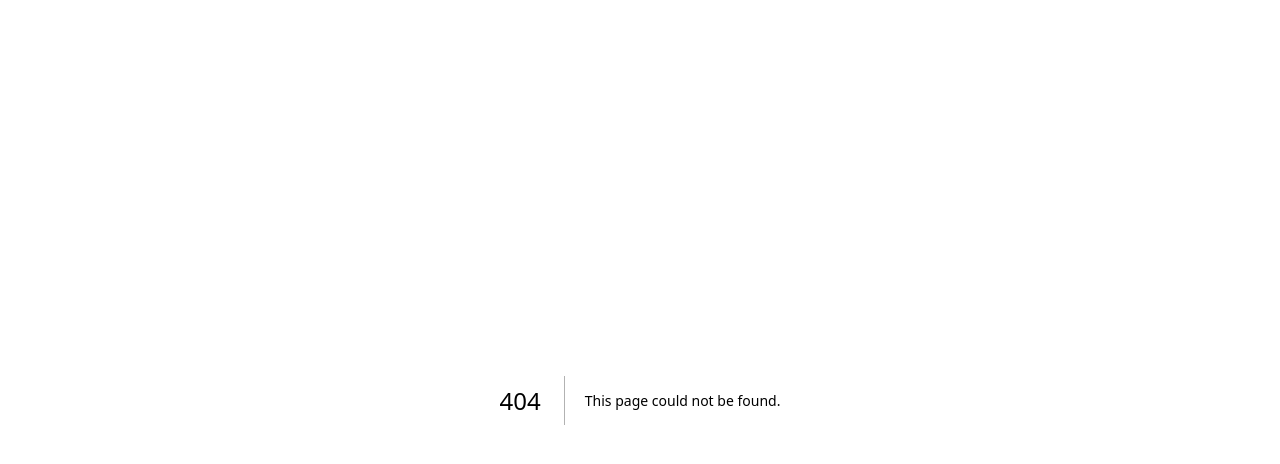
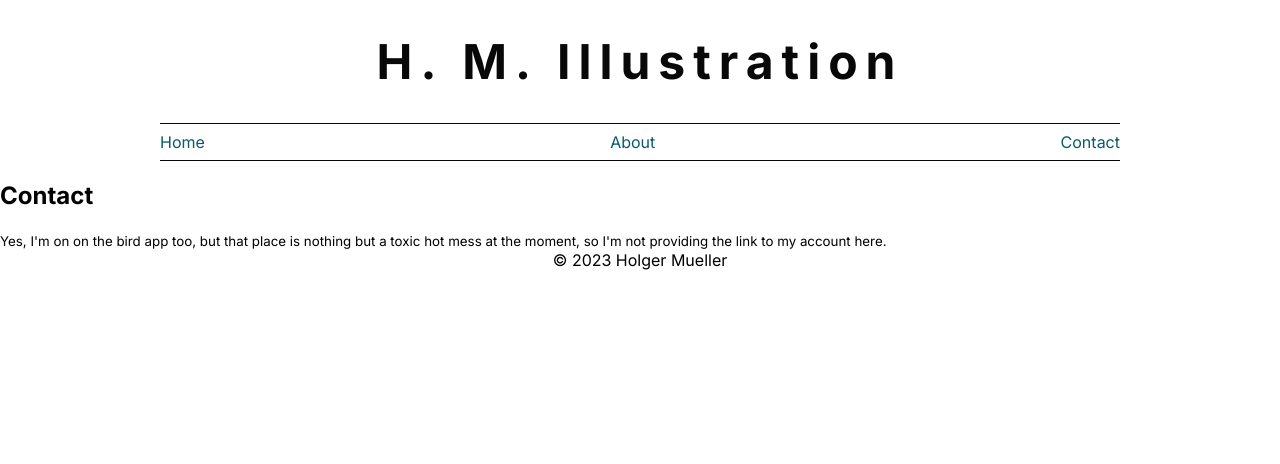
Before and after one commit to Holgermueller/hmillustration, a Next.js app: page /contact in a window 1280 px wide. Before the commit this address had no page. Shown: the top 464 px of the page. Built offline with nearby package versions, Linux system fonts and the light colour scheme.

Commit message:
some styling and page layouting

```diff
--- /dev/null
+++ b/app/components/footer.js
@@ -0,0 +1,5 @@
+const footer = () => {
+  return <footer>&copy; 2023 Holger Mueller</footer>;
+};
+
+export default footer;
--- /dev/null
+++ b/app/components/header.js
@@ -0,0 +1,9 @@
+const header = () => {
+  return (
+    <header>
+      <h1>H. M. Illustration</h1>
+    </header>
+  );
+};
+
+export default header;
--- /dev/null
+++ b/app/components/nav.js
@@ -0,0 +1,13 @@
+import Link from "next/link";
+
+const nav = () => {
+  return (
+    <nav>
+      <Link href="/">Home</Link>
+      <Link href="/about">About</Link>
+      <Link href="/contact">Contact</Link>
+    </nav>
+  );
+};
+
+export default nav;
--- /dev/null
+++ b/app/contact/page.js
@@ -0,0 +1,15 @@
+const contact = () => {
+  return (
+    <div>
+      <h2>Contact</h2>
+
+      <small>
+        Yes, I'm on on the bird app too, but that place is nothing but a toxic
+        hot mess at the moment, so I'm not providing the link to my account
+        here.
+      </small>
+    </div>
+  );
+};
+
+export default contact;
--- a/app/globals.css
+++ b/app/globals.css
@@ -1,27 +1,46 @@
-@tailwind base;
-@tailwind components;
-@tailwind utilities;
-
 :root {
-  --foreground-rgb: 0, 0, 0;
-  --background-start-rgb: 214, 219, 220;
-  --background-end-rgb: 255, 255, 255;
+  --accentColor: #085b68;
+  --backgroundColor: #f8f8f8;
+  --textColor: #080808;
+  --hoverColor: skyblue;
 }
 
-@media (prefers-color-scheme: dark) {
-  :root {
-    --foreground-rgb: 255, 255, 255;
-    --background-start-rgb: 0, 0, 0;
-    --background-end-rgb: 0, 0, 0;
-  }
+html,
+body {
+  margin: 0;
+  padding: 0;
+  font-size: 1rem;
 }
 
-body {
-  color: rgb(var(--foreground-rgb));
-  background: linear-gradient(
-      to bottom,
-      transparent,
-      rgb(var(--background-end-rgb))
-    )
-    rgb(var(--background-start-rgb));
+h1 {
+  text-align: center;
+  font-size: 3rem;
+  letter-spacing: 0.5rem;
+  color: var(--textColor);
 }
+
+nav {
+  border-top: 1px solid var(--textColor);
+  border-bottom: 1px solid var(--textColor);
+  width: 75%;
+  margin: auto;
+  padding: 8px 0;
+  display: flex;
+  justify-content: space-between;
+  column-gap: 0.5rem;
+  flex-wrap: wrap;
+}
+
+a {
+  text-decoration: none;
+  color: var(--accentColor);
+}
+
+a:hover {
+  color: var(--hoverColor);
+  text-decoration: underline;
+}
+
+footer {
+  text-align: center;
+}
--- a/app/layout.js
+++ b/app/layout.js
@@ -1,17 +1,27 @@
-import './globals.css'
-import { Inter } from 'next/font/google'
+import "./globals.css";
+import { Inter } from "next/font/google";
+import Header from "./components/header";
+import Nav from "./components/nav";
+import Footer from "./components/footer";
 
-const inter = Inter({ subsets: ['latin'] })
+const inter = Inter({ subsets: ["latin"] });
 
 export const metadata = {
-  title: 'Create Next App',
-  description: 'Generated by create next app',
-}
+  title: "H. M. Illustration",
+  description: "Generated by create next app",
+  keywords:
+    "illustration, sequential art, graphic art, graphic design, comic art,",
+};
 
 export default function RootLayout({ children }) {
   return (
     <html lang="en">
-      <body className={inter.className}>{children}</body>
+      <body className={inter.className}>
+        <Header />
+        <Nav />
+        {children}
+        <Footer />
+      </body>
     </html>
-  )
+  );
 }
--- a/app/page.js
+++ b/app/page.js
@@ -1,113 +1,9 @@
-import Image from 'next/image'
+const HomePage = () => {
+  return (
+    <div>
+      <h2>Welcom to H. M. Illustration</h2>
+    </div>
+  );
+};
 
-export default function Home() {
-  return (
-    <main className="flex min-h-screen flex-col items-center justify-between p-24">
-      <div className="z-10 w-full max-w-5xl items-center justify-between font-mono text-sm lg:flex">
-        <p className="fixed left-0 top-0 flex w-full justify-center border-b border-gray-300 bg-gradient-to-b from-zinc-200 pb-6 pt-8 backdrop-blur-2xl dark:border-neutral-800 dark:bg-zinc-800/30 dark:from-inherit lg:static lg:w-auto  lg:rounded-xl lg:border lg:bg-gray-200 lg:p-4 lg:dark:bg-zinc-800/30">
-          Get started by editing&nbsp;
-          <code className="font-mono font-bold">app/page.js</code>
-        </p>
-        <div className="fixed bottom-0 left-0 flex h-48 w-full items-end justify-center bg-gradient-to-t from-white via-white dark:from-black dark:via-black lg:static lg:h-auto lg:w-auto lg:bg-none">
-          <a
-            className="pointer-events-none flex place-items-center gap-2 p-8 lg:pointer-events-auto lg:p-0"
-            href="https://vercel.com?utm_source=create-next-app&utm_medium=appdir-template&utm_campaign=create-next-app"
-            target="_blank"
-            rel="noopener noreferrer"
-          >
-            By{' '}
-            <Image
-              src="/vercel.svg"
-              alt="Vercel Logo"
-              className="dark:invert"
-              width={100}
-              height={24}
-              priority
-            />
-          </a>
-        </div>
-      </div>
-
-      <div className="relative flex place-items-center before:absolute before:h-[300px] before:w-[480px] before:-translate-x-1/2 before:rounded-full before:bg-gradient-radial before:from-white before:to-transparent before:blur-2xl before:content-[''] after:absolute after:-z-20 after:h-[180px] after:w-[240px] after:translate-x-1/3 after:bg-gradient-conic after:from-sky-200 after:via-blue-200 after:blur-2xl after:content-[''] before:dark:bg-gradient-to-br before:dark:from-transparent before:dark:to-blue-700 before:dark:opacity-10 after:dark:from-sky-900 after:dark:via-[#0141ff] after:dark:opacity-40 before:lg:h-[360px]">
-        <Image
-          className="relative dark:drop-shadow-[0_0_0.3rem_#ffffff70] dark:invert"
-          src="/next.svg"
-          alt="Next.js Logo"
-          width={180}
-          height={37}
-          priority
-        />
-      </div>
-
-      <div className="mb-32 grid text-center lg:mb-0 lg:grid-cols-4 lg:text-left">
-        <a
-          href="https://nextjs.org/docs?utm_source=create-next-app&utm_medium=appdir-template&utm_campaign=create-next-app"
-          className="group rounded-lg border border-transparent px-5 py-4 transition-colors hover:border-gray-300 hover:bg-gray-100 hover:dark:border-neutral-700 hover:dark:bg-neutral-800/30"
-          target="_blank"
-          rel="noopener noreferrer"
-        >
-          <h2 className={`mb-3 text-2xl font-semibold`}>
-            Docs{' '}
-            <span className="inline-block transition-transform group-hover:translate-x-1 motion-reduce:transform-none">
-              -&gt;
-            </span>
-          </h2>
-          <p className={`m-0 max-w-[30ch] text-sm opacity-50`}>
-            Find in-depth information about Next.js features and API.
-          </p>
-        </a>
-
-        <a
-          href="https://nextjs.org/learn?utm_source=create-next-app&utm_medium=appdir-template-tw&utm_campaign=create-next-app"
-          className="group rounded-lg border border-transparent px-5 py-4 transition-colors hover:border-gray-300 hover:bg-gray-100 hover:dark:border-neutral-700 hover:dark:bg-neutral-800 hover:dark:bg-opacity-30"
-          target="_blank"
-          rel="noopener noreferrer"
-        >
-          <h2 className={`mb-3 text-2xl font-semibold`}>
-            Learn{' '}
-            <span className="inline-block transition-transform group-hover:translate-x-1 motion-reduce:transform-none">
-              -&gt;
-            </span>
-          </h2>
-          <p className={`m-0 max-w-[30ch] text-sm opacity-50`}>
-            Learn about Next.js in an interactive course with&nbsp;quizzes!
-          </p>
-        </a>
-
-        <a
-          href="https://vercel.com/templates?framework=next.js&utm_source=create-next-app&utm_medium=appdir-template&utm_campaign=create-next-app"
-          className="group rounded-lg border border-transparent px-5 py-4 transition-colors hover:border-gray-300 hover:bg-gray-100 hover:dark:border-neutral-700 hover:dark:bg-neutral-800/30"
-          target="_blank"
-          rel="noopener noreferrer"
-        >
-          <h2 className={`mb-3 text-2xl font-semibold`}>
-            Templates{' '}
-            <span className="inline-block transition-transform group-hover:translate-x-1 motion-reduce:transform-none">
-              -&gt;
-            </span>
-          </h2>
-          <p className={`m-0 max-w-[30ch] text-sm opacity-50`}>
-            Explore the Next.js 13 playground.
-          </p>
-        </a>
-
-        <a
-          href="https://vercel.com/new?utm_source=create-next-app&utm_medium=appdir-template&utm_campaign=create-next-app"
-          className="group rounded-lg border border-transparent px-5 py-4 transition-colors hover:border-gray-300 hover:bg-gray-100 hover:dark:border-neutral-700 hover:dark:bg-neutral-800/30"
-          target="_blank"
-          rel="noopener noreferrer"
-        >
-          <h2 className={`mb-3 text-2xl font-semibold`}>
-            Deploy{' '}
-            <span className="inline-block transition-transform group-hover:translate-x-1 motion-reduce:transform-none">
-              -&gt;
-            </span>
-          </h2>
-          <p className={`m-0 max-w-[30ch] text-sm opacity-50`}>
-            Instantly deploy your Next.js site to a shareable URL with Vercel.
-          </p>
-        </a>
-      </div>
-    </main>
-  )
-}
+export default HomePage;
```
Also changed, not shown: app/about/page.js (added, +13 -0 lines).
